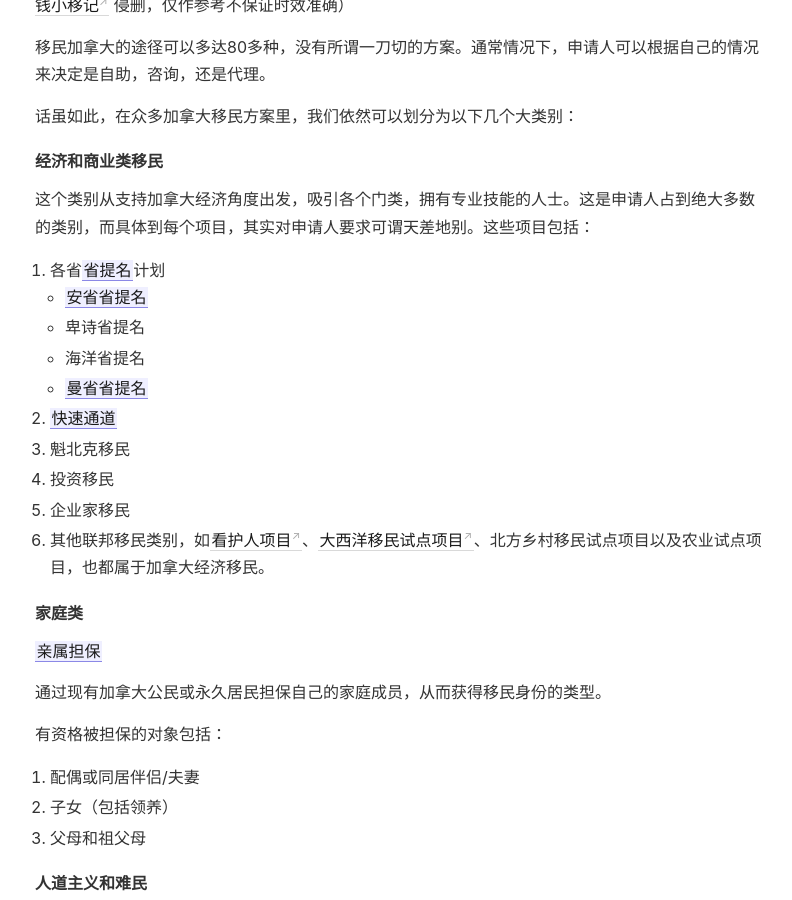
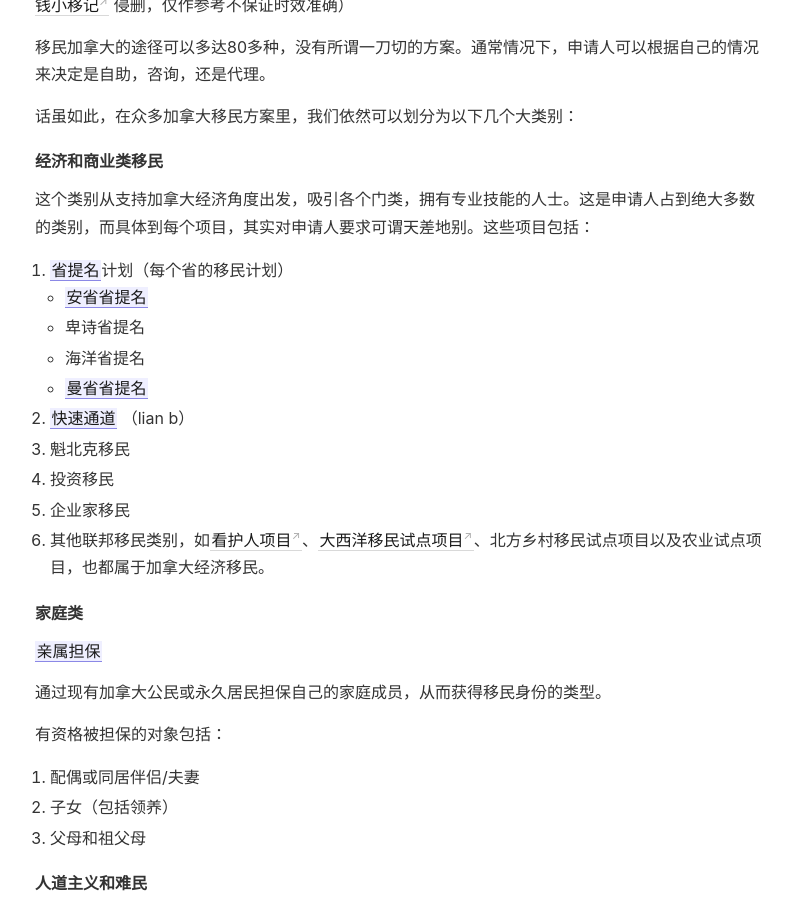
Before and after one commit to Gnblink0/InfoSharingCan, a Jekyll site: the page built from _notes/加拿大移民路径大全.md, in a window 1280 px wide and 900 px high, scrolled down 715 px. Shown: the whole window, without its empty margins (101-893 px from the left). Built offline with Jekyll 4.4.1, drawn with Linux system fonts in a browser that asks for light colours.

Commit message:
vault backup: 2023-08-26 11:52:19

```diff
--- a/_notes/加拿大移民路径大全.md
+++ b/_notes/加拿大移民路径大全.md
@@ -30,12 +30,12 @@
 
 这个类别从支持加拿大经济角度出发，吸引各个门类，拥有专业技能的人士。这是申请人占到绝大多数的类别，而具体到每个项目，其实对申请人要求可谓天差地别。这些项目包括：
 
-1.  各省[[省提名]]计划
+1.  [[省提名]]计划（每个省的移民计划）
     -   [[安省省提名]]
     -   卑诗省提名
     -   海洋省提名
     -   [[曼省省提名]]
-2.  [[Express Entry|快速通道]]
+2.  [[Express Entry|快速通道]] （lian b）
 3.  魁北克移民
 4.  投资移民
 5.  企业家移民
```
